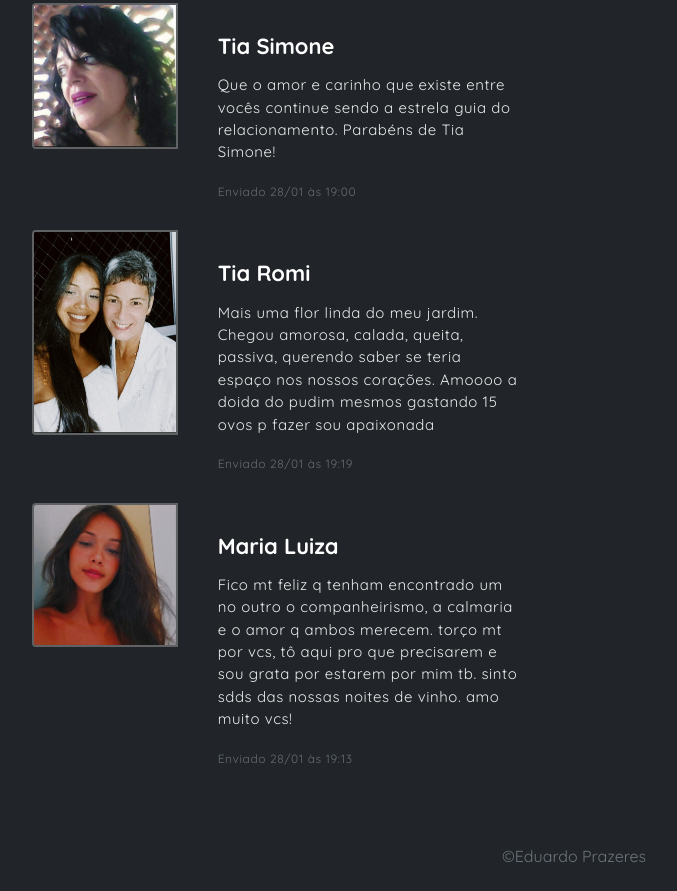
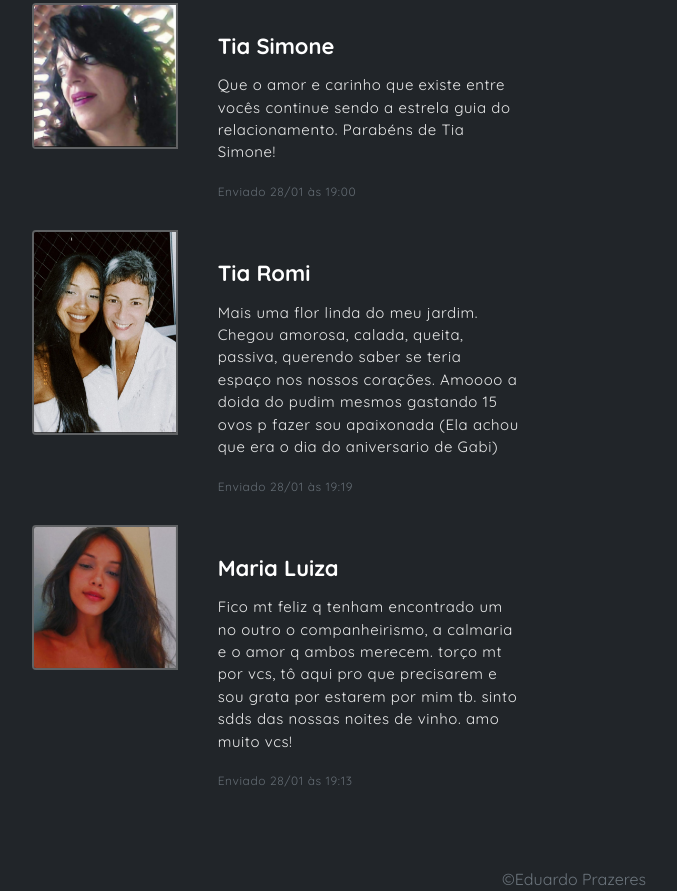
Before and after one commit to Eduardoprzs/site-gabi, a website: page index.html in a window 1280 px wide. Shown: the part 8958-9849 px from the top of the page, without its empty margins (66-743 px from the left). Before the commit the page ends 9826 px from the top, so only its background shows below. Drawn offline with nearby package versions, Linux system fonts and the light colour scheme.

Commit message:
agora acabou de vdd
cabou de vdd

```diff
--- a/index.html
+++ b/index.html
@@ -583,7 +583,7 @@
                                           <div class="card-body">
                                             <h5 class="card-title">Tia Romi</h5>
                                             <p class="card-text">Mais uma flor linda do meu jardim.
-                                              Chegou amorosa, calada, queita, passiva, querendo saber se teria espaço nos nossos corações. Amoooo a doida do pudim mesmos gastando 15 ovos p fazer sou apaixonada</p>
+                                              Chegou amorosa, calada, queita, passiva, querendo saber se teria espaço nos nossos corações. Amoooo a doida do pudim mesmos gastando 15 ovos p fazer sou apaixonada (Ela achou que era o dia do aniversario de Gabi) </p>
                                             <p class="card-text"><small class="text-muted">Enviado 28/01 às 19:19</small></p>
                                           </div>
                                         </div>
```
